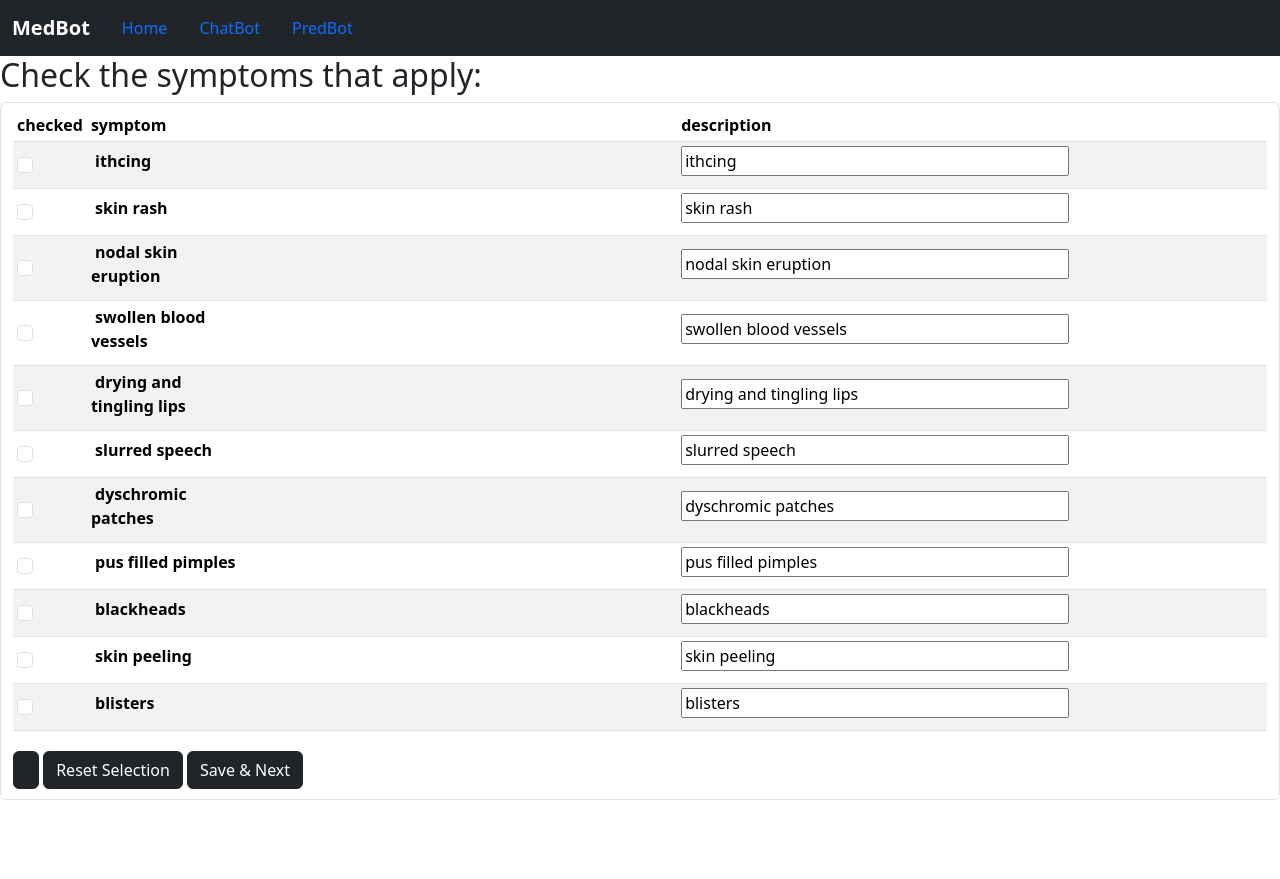
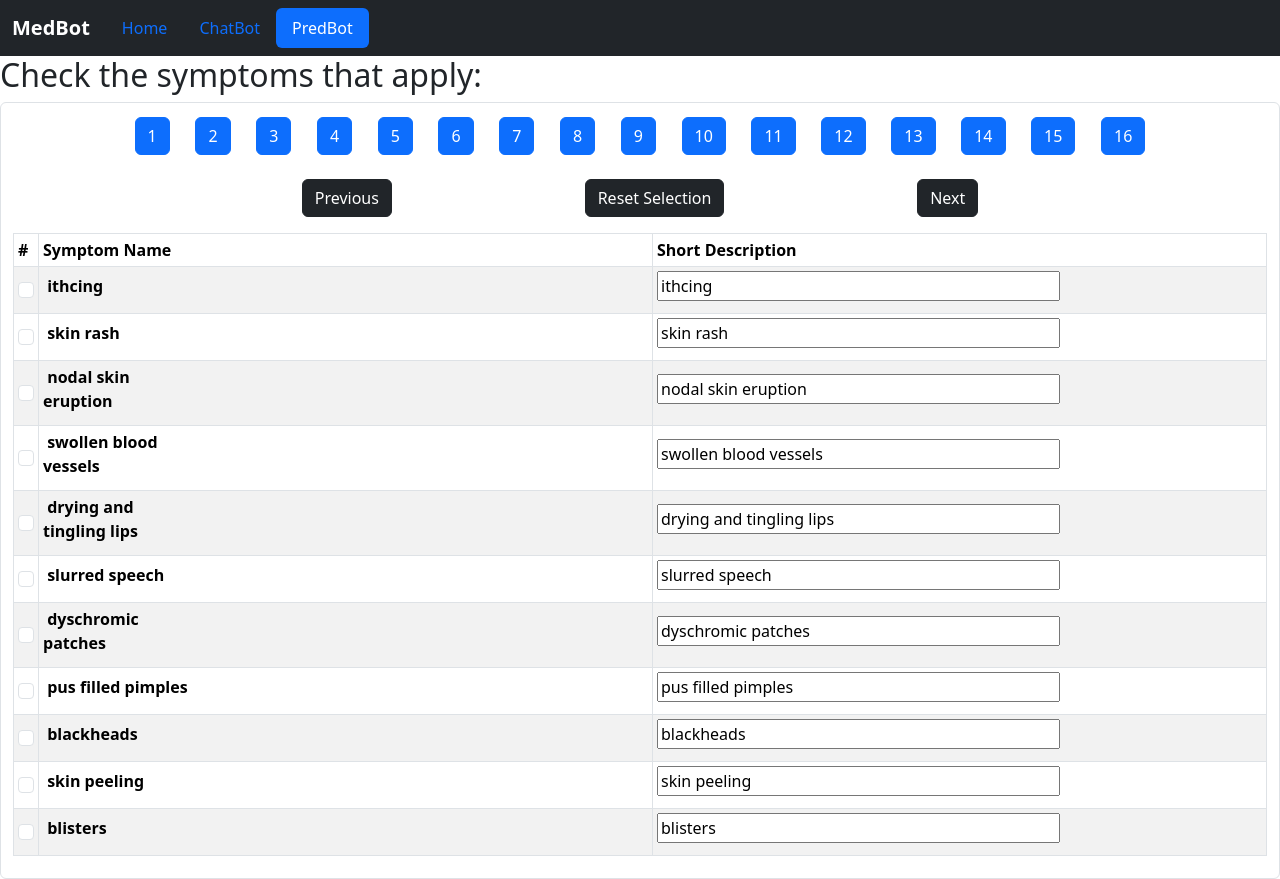
Before and after one commit to lucifer1147/health-chat-bot, a Django app: page /PredBot/1 in a window 1280 px wide. Before the commit the page ends 800 px from the top, so only its background shows below. Run offline with Django 4.2, Linux system fonts and the light colour scheme; parts of the project's set-up code (start-up, migrations or seed data) failed here and were passed over.

Commit message:
Working on the Form Based Input; 15/10/2023

```diff
--- a/MedBot/PredBot/views.py
+++ b/MedBot/PredBot/views.py
@@ -11,6 +11,7 @@ nameLi = list(related_symptoms_names.values())
 
 feats = list([] for _ in range(len(displayLi)))
 
+
 def intro(request):
     return redirect('/PredBot/0')
 
@@ -18,16 +19,18 @@ def intro(request):
 def home(request, step):
     global feats, displayLi, nameLi
     # return render(request, 'home.html', {'bot_name': 'PredBot', 'cb_active': "", 'pb_active': 'active'})
+    next_value = 'Next' if step != 16 else 'Get Results'
 
     if step > 0:
         temp_feats = []
         for name in nameLi[step - 1]:
             if request.GET.get(name) == 'on':
                 temp_feats.append(name)
-        feats[step-1] = temp_feats
 
         if step <= 16:
-            return render(request, 'forms.html', {'nameLi': zip(nameLi[step], displayLi[step]), 'step_next': step + 1, 'step_before': step - 1})
+            feats[step - 1] = temp_feats
+            return render(request, 'forms.html', {'nameLi': zip(nameLi[step], displayLi[step]), 'step_next': step + 1,
+                                                  'step_before': step - 1, 'pb_active': 'active', 'next_value': next_value})
         else:
             feats_temp = []
             for li in feats:
@@ -46,6 +49,7 @@ def home(request, step):
                 bot_response = f"\nYou most likely suffer from {predictions[0]} with otherwise a small chance of suffering from {', '.join(predictions[1:-1])} or {predictions[-1]}"
 
             bot_response += "\n<br>If you wish to know more about the disease, You may visit <a href=\"/ChatBot\">ChatBot<a> and resolve any further queries there."
+            feats = list([] for _ in range(len(displayLi)))
             return render(request, 'result.html', {'content': bot_response, 'pb_active': 'active'})
     else:
         return render(request, 'formhome.html')
@@ -100,8 +104,6 @@ def send(request):
         features = get_features()
         predictions = pred_with_model(features, model, labelEnc, diseases)
 
-        print(features, predictions)
-
         if len(predictions) == 1:
             bot_response = f"\nYou most likely suffer from {predictions[0]}"
         elif len(predictions) == 2:
--- a/MedBot/templates/forms.html
+++ b/MedBot/templates/forms.html
@@ -34,33 +34,72 @@
   </div>
  </nav>
 </header>
+
+<main>
  <h2>Check the symptoms that apply:</h2>
+
  <form action="/PredBot/{{ step_next }}" class="form-control">
- <table class="table table-striped table-hover align-middle table-sm">
+
+  <div class="d-flex flex-row justify-content-sm-evenly px-5 mx-5 py-2 mb-2">
+   <a class="btn btn-primary" href="/PredBot/1">1</a>
+   <a class="btn btn-primary" href="/PredBot/2">2</a>
+   <a class="btn btn-primary" href="/PredBot/3">3</a>
+   <a class="btn btn-primary" href="/PredBot/4">4</a>
+   <a class="btn btn-primary" href="/PredBot/5">5</a>
+   <a class="btn btn-primary" href="/PredBot/6">6</a>
+   <a class="btn btn-primary" href="/PredBot/7">7</a>
+   <a class="btn btn-primary" href="/PredBot/8">8</a>
+   <a class="btn btn-primary" href="/PredBot/9">9</a>
+   <a class="btn btn-primary" href="/PredBot/10">10</a>
+   <a class="btn btn-primary" href="/PredBot/11">11</a>
+   <a class="btn btn-primary" href="/PredBot/12">12</a>
+   <a class="btn btn-primary" href="/PredBot/13">13</a>
+   <a class="btn btn-primary" href="/PredBot/14">14</a>
+   <a class="btn btn-primary" href="/PredBot/15">15</a>
+   <a class="btn btn-primary" href="/PredBot/16">16</a>
+  </div>
+
+  <div class="d-flex flex-row justify-content-sm-evenly mx-5 px-5 py-2 mb-2">
+   <a class="btn btn-dark" href="/PredBot/{{ step_before }}" id="prevBtn">Previous</a>
+   <input type="reset" value="Reset Selection" class="btn btn-dark">
+   <input type="submit" value="{{ next_value }}" class="btn btn-dark">
+  </div>
+
+  <table class="table table-striped table-hover table-bordered align-middle table-sm">
    <thead>
    <tr>
-   <th scope="col">checked</th>
-   <th scope="col" class="col-6">symptom</th>
-   <th scope="col" class="col-6">description</th>
+    <th scope="col">#</th>
+    <th scope="col" class="col-6">Symptom Name</th>
+    <th scope="col" class="col-6">Short Description</th>
    </tr>
    </thead>
+
    <tbody class="table-group-division">
    {% for name, display in nameLi %}
     <tr>
      <th scope="row"><input type="checkbox" class="form-check-input" name="{{ name }}" id="{{ name }}"></th>
      <td><label class="form-label col-3" for="{{ name }}">&nbsp;<strong>{{ display }}</strong></label></td>
-    <td colspan="2"><input type="text" class="form-label col-8" value="{{ display }}"></td>
+     <td colspan="2"><input type="text" readonly class="form-label col-8" value="{{ display }}"></td>
     </tr>
    {% endfor %}
+
    </tbody>
+
   </table>
- <div class="py-1">
 
-  <input type="button" id="prev" class="btn btn-dark"><label for="prev"><a href="/PredBot"></a></label>
-  <input type="reset" value="Reset Selection" class="btn btn-dark">
-  <input type="submit" value="Save & Next" class="btn btn-dark">
- </div>
  </form>
+</main>
+
+<script>
+    {#function redirect(step) {#}
+    {#    window.location = `/PredBot/${step}`;#}
+    {
+    #}#}
+    {#document.getElementById("prevBtn").addEventListener("click", redirect({{ step_before }}));#}
+    {#document.getElementById("nxtBtn").addEventListener("click", redirect({{ step_next }}));#}
+
+</script>
+
 <script src="https://cdn.jsdelivr.net/npm/bootstrap@5.3.2/dist/js/bootstrap.bundle.min.js"
         integrity="sha384-C6RzsynM9kWDrMNeT87bh95OGNyZPhcTNXj1NW7RuBCsyN/o0jlpcV8Qyq46cDfL"
         crossorigin="anonymous"></script>
```
Lines whose indentation alone changed are shown as unchanged.
